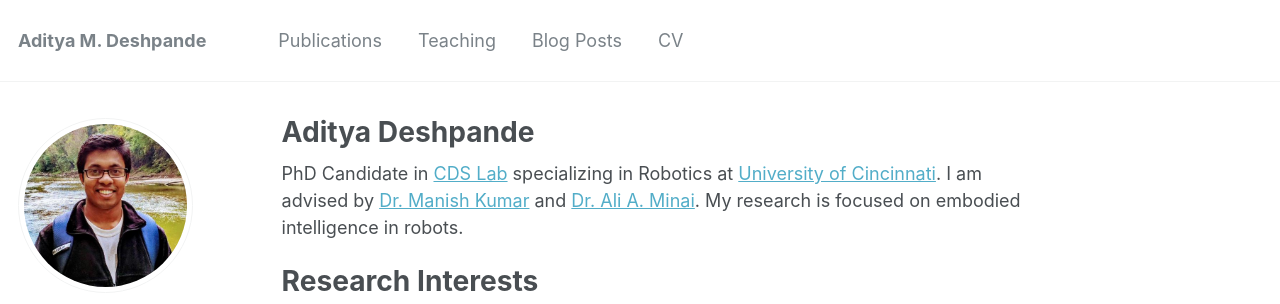
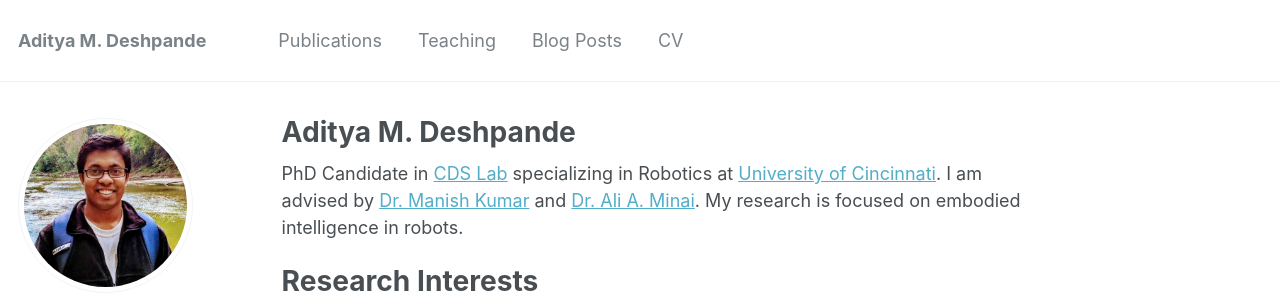
Before and after one commit to adipandas/adipandas.github.io, a Jekyll site: the page built from _pages/about.md, in a window 1280 px wide. Shown: the top 304 px of the page. Built offline with Jekyll 4.4.1, drawn with Linux system fonts in a browser that asks for light colours.

```diff
--- a/_pages/about.md
+++ b/_pages/about.md
@@ -1,6 +1,6 @@
 ---
 permalink: /
-title: "Aditya Deshpande"
+title: "Aditya M. Deshpande"
 excerpt: "About me"
 author_profile: true
 redirect_from:
```
